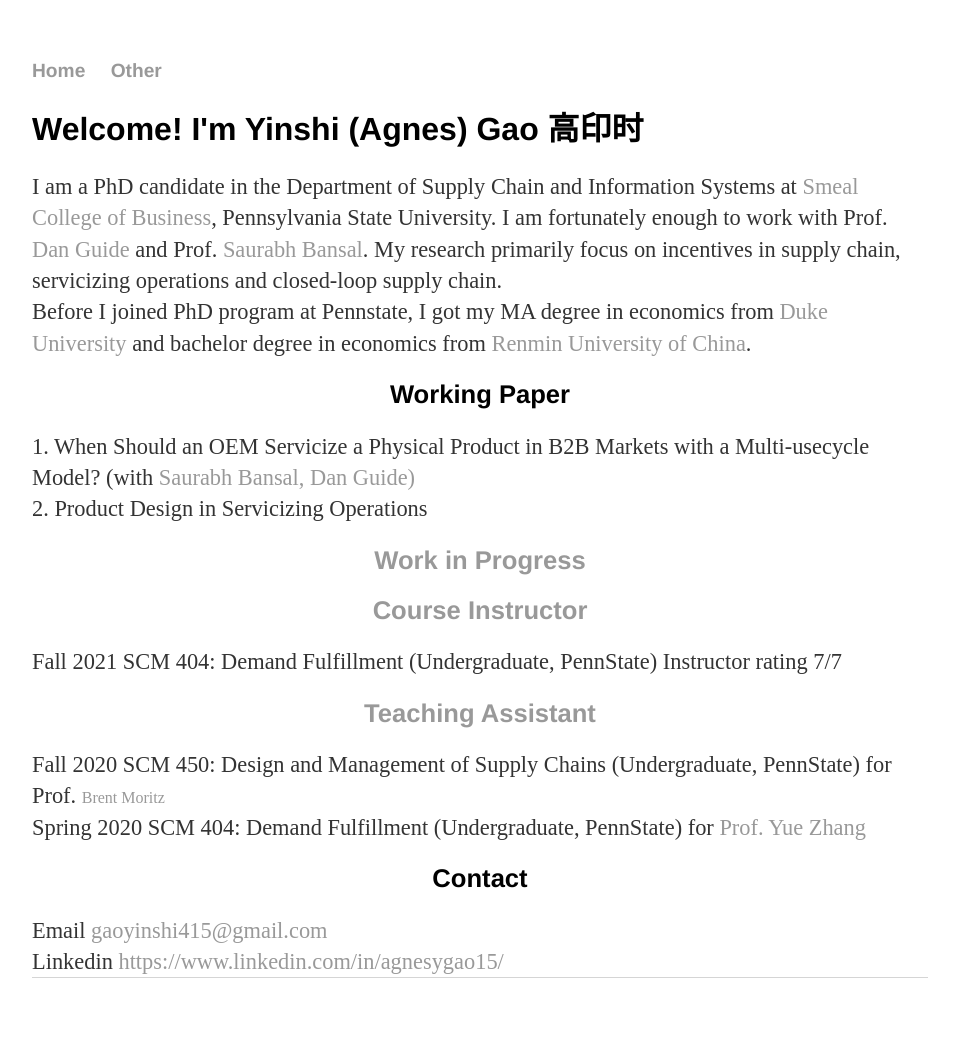
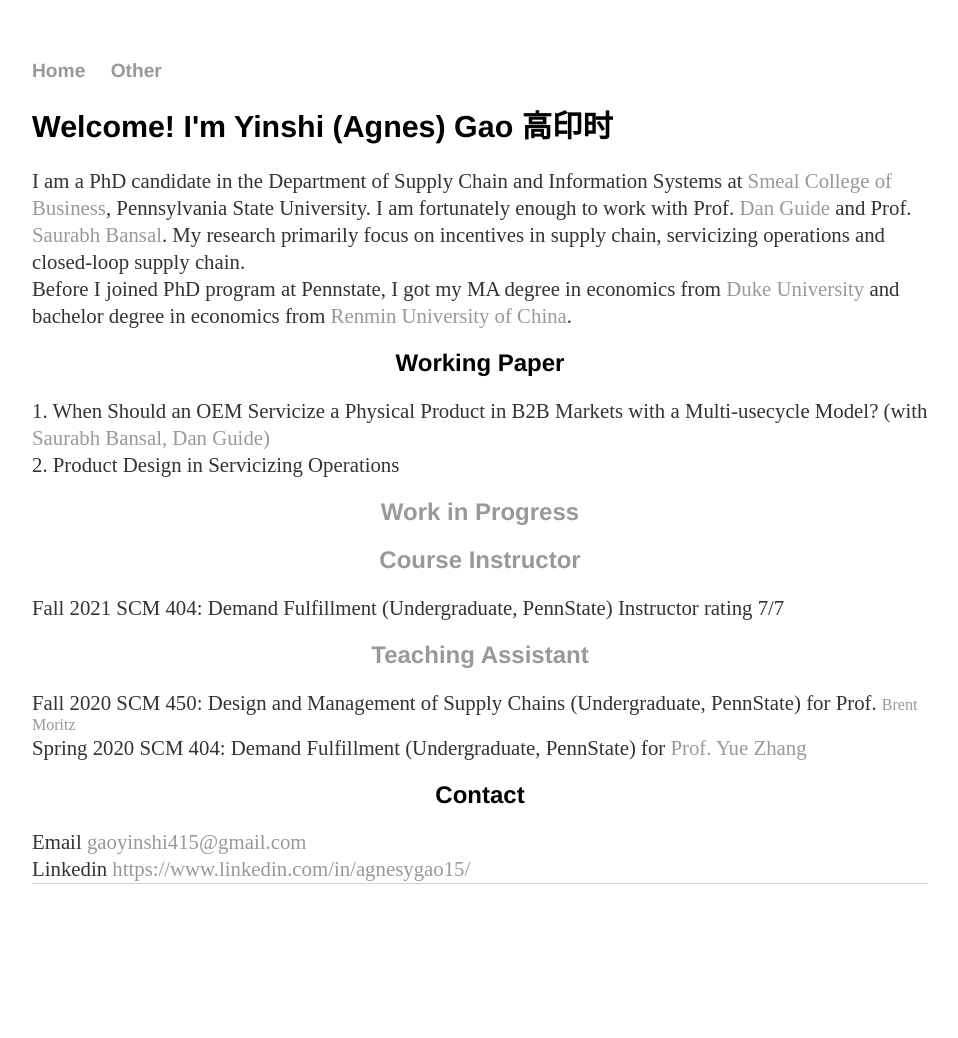
Before and after one commit to yinshi-gao/yinshi-gao.github.io, a Jekyll site: the page built from index.html, in a window 1280 px wide. Shown: the whole page, without its empty margins (160-1118 px from the left). Built offline with Jekyll 4.4.1, drawn with Linux system fonts in a browser that asks for light colours; after the commit the page ends 944 px from its top, so only the background shows below that.

Commit message:
Update main.css

```diff
--- a/css/main.css
+++ b/css/main.css
@@ -22,18 +22,18 @@
 }
 
 h1 {
-    font-size: 2em;
+    font-size: 1.9em;
     font-family: 'Helvetica', 'Arial', 'Sans-Serif';
 }
 
 h2 {
-    font-size: 1.6em;
+    font-size: 1.5em;
     font-family: 'Helvetica', 'Arial', 'Sans-Serif';
     text-align: center;
 }
 
 p {
-    font-size: 1.5em;
+    font-size: 1.4em;
     font-weight: bold;
     line-height: 1.2em;
     color: #333;
@@ -41,8 +41,8 @@
 }
 
 p2{
-    font-size: 1.4em;
-    line-height: 1.4em;
+    font-size: 1.3em;
+    line-height: 1.3em;
     color: #333;
 }
 
```
